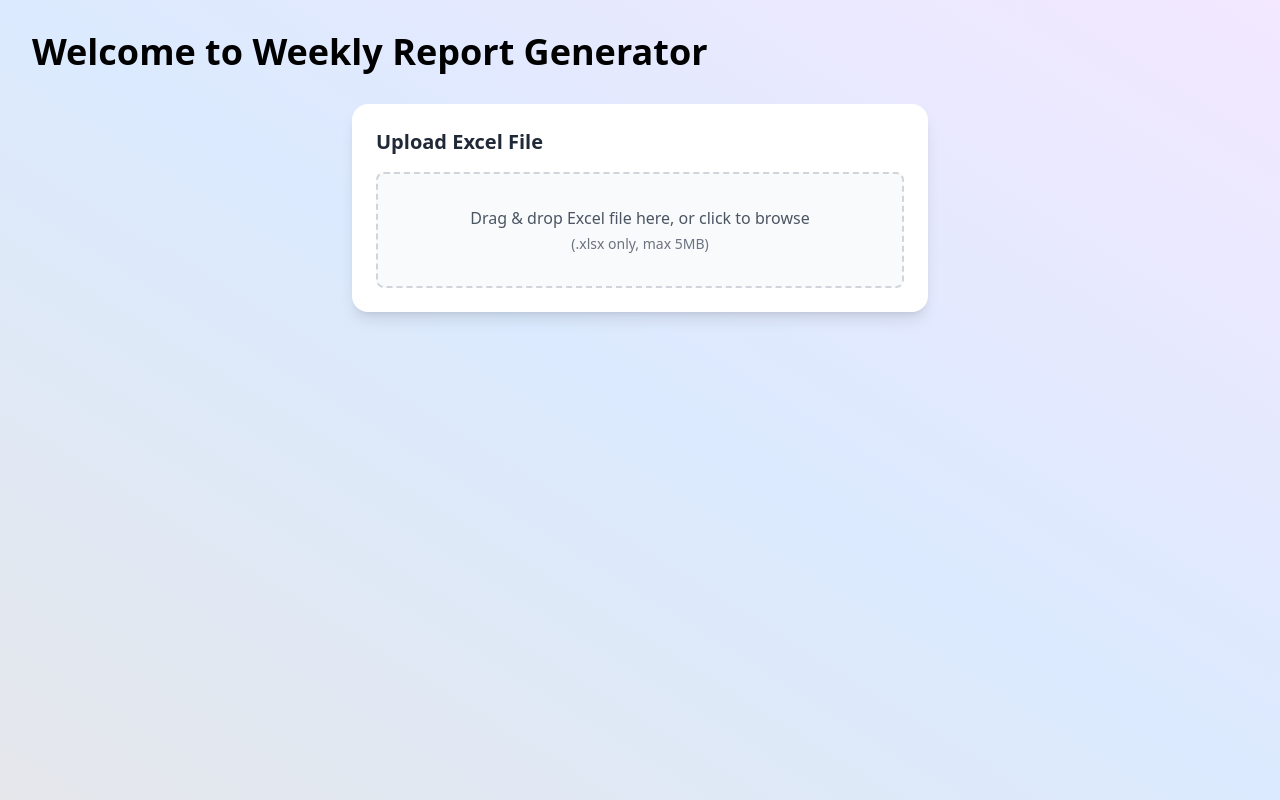
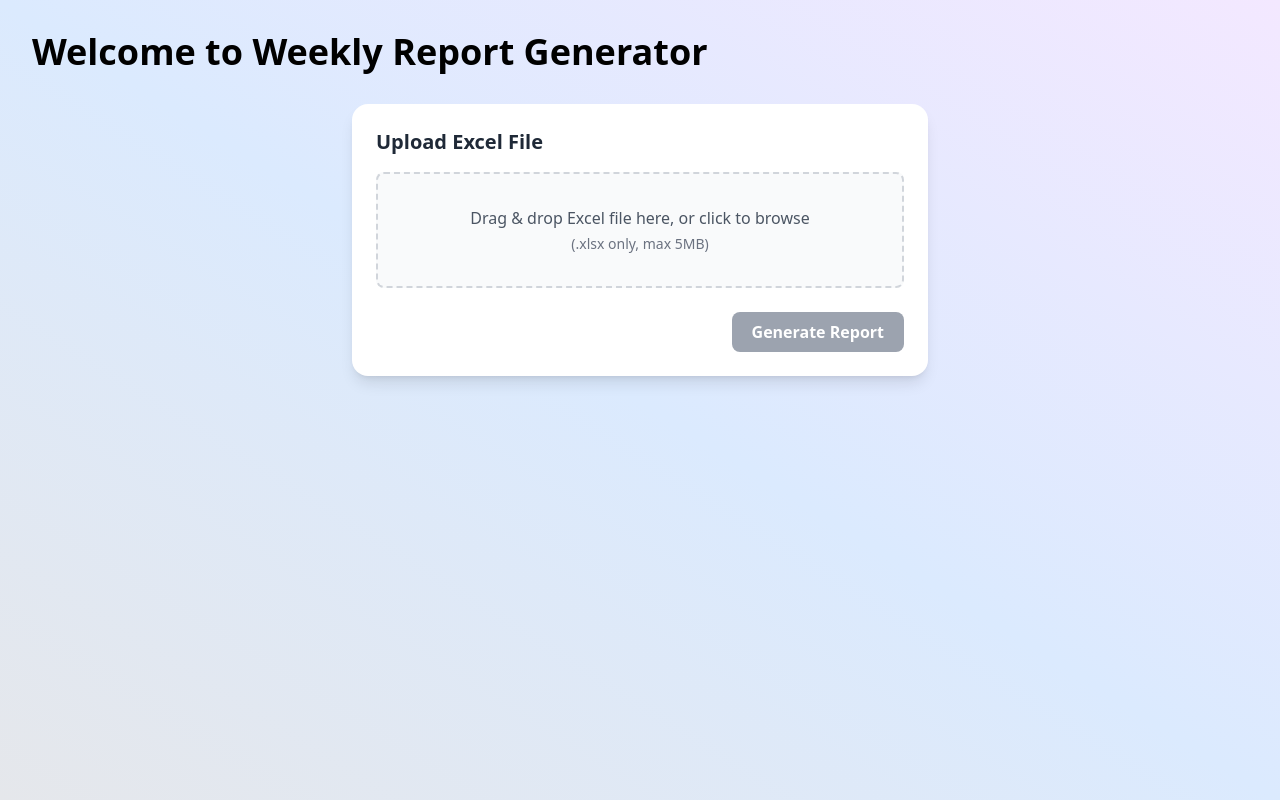
Before and after one commit to codingmaniacpri/WeeklyReport_Excel_to_PPT, a React (Vite) app in the folder frontend/: page / in a window 1280 px wide. Built offline with nearby package versions, Linux system fonts and the light colour scheme.

Commit message:
Implementing validation in frontend

```diff
--- a/frontend/package.json
+++ b/frontend/package.json
@@ -10,6 +10,7 @@
     "preview": "vite preview"
   },
   "dependencies": {
+    "axios": "^1.11.0",
     "jszip": "^3.10.1",
     "react": "^19.1.1",
     "react-dom": "^19.1.1",
--- a/frontend/src/components/FileUpload.tsx
+++ b/frontend/src/components/FileUpload.tsx
@@ -1,22 +1,23 @@
+
 // import React, { useRef, useState } from "react";
-// import JSZip from "jszip";
+// import * as XLSX from "xlsx";
 
-// export type PreviewData = { [fileName: string]: string };
+// export type SheetPreviewData = {
+//   sheetName: string;
+//   data: Array<Array<string | number | null>>;
+// };
 
 // interface Props {
-//   onPreview: (data: PreviewData) => void;
+//   onPreview: (data: SheetPreviewData[]) => void;
 //   onDownload: (url: string) => void;
 //   companyName: string;
 //   projectTitle: string;
 //   logoFile: File | null;
 // }
 
-// const FileUpload: React.FC<Props> = ({
-//   onPreview,
-// }) => {
+// const FileUpload: React.FC<Props> = ({ onPreview }) => {
 //   const fileInputRef = useRef<HTMLInputElement>(null);
 //   const [selectedFile, setSelectedFile] = useState<File | null>(null);
-//   const [uploading] = useState(false);
 //   const [error, setError] = useState<string | null>(null);
 //   const [dragOver, setDragOver] = useState(false);
 
@@ -29,42 +30,63 @@
 //     if (!allowedTypes.includes(file.type)) {
 //       setError("Only .xlsx files are supported.");
 //       setSelectedFile(null);
-//       onPreview({});
+//       onPreview([]);
 //       return;
 //     }
 //     if (file.size > maxSizeMB * 1024 * 1024) {
 //       setError("File size must be less than 5MB.");
 //       setSelectedFile(null);
-//       onPreview({});
+//       onPreview([]);
 //       return;
 //     }
 
 //     setError(null);
 //     setSelectedFile(file);
 
-//     // Read Excel as ZIP and extract XML files for preview
 //     const reader = new FileReader();
-//     reader.onload = async (e) => {
+//     reader.onload = (e) => {
 //       const data = e.target?.result;
 //       if (!data) return;
+
 //       try {
-//         const zip = await JSZip.loadAsync(data);
-//         const preview: PreviewData = {};
-//         // Extract first 3 XML files text content for preview
-//         const xmlFiles = Object.keys(zip.files).filter((name) =>
-//           name.endsWith(".xml")
+//         const workbook = XLSX.read(data, { type: "array" });
+
+//         // Debugging logs
+//         console.log("Sheet Names Found:", workbook.SheetNames);
+//         workbook.SheetNames.forEach((name) => {
+//           const data = XLSX.utils.sheet_to_json(workbook.Sheets[name], {
+//             header: 1,
+//             defval: "",
+//           });
+//           console.log(
+//             `Sheet: ${name}, Rows: ${data.length}, Sample Row:`,
+//             data[0]
+//           );
+//         });
+//         //******************************************* */
+
+//         const sheetsPreview: SheetPreviewData[] = workbook.SheetNames.map(
+//           (sheetName) => {
+//             const worksheet = workbook.Sheets[sheetName];
+//             const sheetData = XLSX.utils.sheet_to_json(worksheet, {
+//               header: 1,
+//               defval: "", // fill empty cells to preserve structure
+//               raw: false, // format values properly, especially dates
+//             }) as (string | number | null)[][];
+//             return { sheetName, data: sheetData };
+//           }
 //         );
-//         for (let i = 0; i < Math.min(3, xmlFiles.length); i++) {
-//           preview[xmlFiles[i]] = await zip.files[xmlFiles[i]].async("text");
-//         }
-//         onPreview(preview);
-//       } catch {
-//         setError("Failed to read Excel file as ZIP.");
-//         onPreview({});
+//         onPreview(sheetsPreview);
+//       } catch (error) {
+//         console.error("SheetJS parse error:", error);
+//         setError("Failed to parse Excel file.");
+//         onPreview([]);
 //       }
 //     };
 //     reader.readAsArrayBuffer(file);
 //   }
+
+//   // ... drag & drop handlers remain unchanged ...
 
 //   const handleDrop = (event: React.DragEvent<HTMLDivElement>) => {
 //     event.preventDefault();
@@ -85,19 +107,11 @@
 //     if (files && files[0]) validateAndSetFile(files[0]);
 //   };
 
-//   function handleGenerateReport() {
-//     if (!selectedFile) {
-//       setError("Please upload a valid Excel file.");
-//       return;
-//     }
-//     // TODO: Add your report generation API call here,
-//     // you may set uploading, progress, call backend and then
-//     // call onDownload with the download URL returned by backend
-//   }
-
 //   return (
 //     <div className="max-w-xl mx-auto p-6 bg-white shadow-lg rounded-2xl">
-//       <h2 className="text-xl font-bold text-gray-800 mb-4">Upload Excel File</h2>
+//       <h2 className="text-xl font-bold text-gray-800 mb-4">
+//         Upload Excel File
+//       </h2>
 //       <div
 //         className={`border-2 border-dashed rounded-lg p-8 text-center cursor-pointer transition-colors duration-200 ${
 //           dragOver ? "border-blue-500 bg-blue-50" : "border-gray-300 bg-gray-50"
@@ -123,31 +137,7 @@
 //         </p>
 //         <p className="text-sm text-gray-500 mt-1">(.xlsx only, max 5MB)</p>
 //       </div>
-
 //       {error && <p className="text-red-600 text-sm mt-3">⚠ {error}</p>}
-//       {uploading && (
-//         <div className="w-full bg-gray-200 rounded-full h-3 mt-4 overflow-hidden">
-//           <div
-//             className="bg-blue-500 h-3 text-xs text-white flex items-center justify-center transition-all duration-300"
-//             style={{ width: `${onprogress}%` }}
-//           >
-//           </div>
-//         </div>
-//       )}
-
-//       <div className="flex justify-end mt-6">
-//         <button
-//           disabled={!selectedFile || uploading}
-//           onClick={handleGenerateReport}
-//           className={`px-5 py-2 rounded-lg font-semibold text-white transition-colors duration-200 ${
-//             !selectedFile || uploading
-//               ? "bg-gray-400 cursor-not-allowed"
-//               : "bg-blue-600 hover:bg-blue-700"
-//           }`}
-//         >
-//           {uploading ? "Generating Report..." : "Generate Report"}
-//         </button>
-//       </div>
 //     </div>
 //   );
 // };
@@ -156,6 +146,7 @@
 
 import React, { useRef, useState } from "react";
 import * as XLSX from "xlsx";
+import axios from "axios";
 
 export type SheetPreviewData = {
   sheetName: string;
@@ -170,11 +161,13 @@ interface Props {
   logoFile: File | null;
 }
 
-const FileUpload: React.FC<Props> = ({ onPreview }) => {
+const FileUpload: React.FC<Props> = ({ onPreview, onDownload }) => {
   const fileInputRef = useRef<HTMLInputElement>(null);
   const [selectedFile, setSelectedFile] = useState<File | null>(null);
   const [error, setError] = useState<string | null>(null);
   const [dragOver, setDragOver] = useState(false);
+  const [uploading, setUploading] = useState(false);
+  const [uploadProgress, setUploadProgress] = useState(0);
 
   const allowedTypes = [
     "application/vnd.openxmlformats-officedocument.spreadsheetml.sheet",
@@ -194,10 +187,10 @@ const FileUpload: React.FC<Props> = ({ onPreview }) => {
       onPreview([]);
       return;
     }
-
     setError(null);
     setSelectedFile(file);
 
+    // Parse file for preview instantly using SheetJS
     const reader = new FileReader();
     reader.onload = (e) => {
       const data = e.target?.result;
@@ -205,35 +198,20 @@ const FileUpload: React.FC<Props> = ({ onPreview }) => {
 
       try {
         const workbook = XLSX.read(data, { type: "array" });
-
-        // Debugging logs
-        console.log("Sheet Names Found:", workbook.SheetNames);
-        workbook.SheetNames.forEach((name) => {
-          const data = XLSX.utils.sheet_to_json(workbook.Sheets[name], {
-            header: 1,
-            defval: "",
-          });
-          console.log(
-            `Sheet: ${name}, Rows: ${data.length}, Sample Row:`,
-            data[0]
-          );
-        });
-        //******************************************* */
-
         const sheetsPreview: SheetPreviewData[] = workbook.SheetNames.map(
           (sheetName) => {
             const worksheet = workbook.Sheets[sheetName];
             const sheetData = XLSX.utils.sheet_to_json(worksheet, {
               header: 1,
-              defval: "", // fill empty cells to preserve structure
-              raw: false, // format values properly, especially dates
+              defval: "", // fill empty cells
+              raw: false, // format dates properly
             }) as (string | number | null)[][];
             return { sheetName, data: sheetData };
           }
         );
         onPreview(sheetsPreview);
       } catch (error) {
-        console.error("SheetJS parse error:", error);
+        console.error("Failed to parse Excel file:", error);
         setError("Failed to parse Excel file.");
         onPreview([]);
       }
@@ -241,8 +219,7 @@ const FileUpload: React.FC<Props> = ({ onPreview }) => {
     reader.readAsArrayBuffer(file);
   }
 
-  // ... drag & drop handlers remain unchanged ...
-
+  // Handlers for drag & drop etc.
   const handleDrop = (event: React.DragEvent<HTMLDivElement>) => {
     event.preventDefault();
     setDragOver(false);
@@ -262,11 +239,50 @@ const FileUpload: React.FC<Props> = ({ onPreview }) => {
     if (files && files[0]) validateAndSetFile(files[0]);
   };
 
+  // API Upload with progress and download handling
+  async function handleGenerateReport() {
+    if (!selectedFile) {
+      setError("Please upload a valid Excel file.");
+      return;
+    }
+
+    setError(null);
+    setUploading(true);
+    setUploadProgress(0);
+
+    const formData = new FormData();
+    formData.append("file", selectedFile);
+
+    try {
+      const response = await axios.post("/api/upload-report", formData, {
+        headers: {
+          "Content-Type": "multipart/form-data",
+        },
+        onUploadProgress: (progressEvent) => {
+          const percentComplete =
+            progressEvent.total && progressEvent.total > 0
+              ? Math.round((progressEvent.loaded * 100) / progressEvent.total)
+              : 0;
+          setUploadProgress(percentComplete);
+        },
+      });
+      // Assume backend returns { downloadUrl: '...' }
+      const downloadUrl = response.data.downloadUrl;
+      onDownload(downloadUrl);
+    // } catch (err) {
+    //   setError(
+    //     err.response?.data?.message ||
+    //       "Failed to upload and generate report. Please try again."
+    //   );
+    } finally {
+      setUploading(false);
+      setUploadProgress(0);
+    }
+  }
+
   return (
     <div className="max-w-xl mx-auto p-6 bg-white shadow-lg rounded-2xl">
-      <h2 className="text-xl font-bold text-gray-800 mb-4">
-        Upload Excel File
-      </h2>
+      <h2 className="text-xl font-bold text-gray-800 mb-4">Upload Excel File</h2>
       <div
         className={`border-2 border-dashed rounded-lg p-8 text-center cursor-pointer transition-colors duration-200 ${
           dragOver ? "border-blue-500 bg-blue-50" : "border-gray-300 bg-gray-50"
@@ -281,6 +297,7 @@ const FileUpload: React.FC<Props> = ({ onPreview }) => {
           type="file"
           accept=".xlsx"
           onChange={handleFileChange}
+          disabled={uploading}
           hidden
         />
         <p className="text-gray-600 font-medium">
@@ -292,7 +309,33 @@ const FileUpload: React.FC<Props> = ({ onPreview }) => {
         </p>
         <p className="text-sm text-gray-500 mt-1">(.xlsx only, max 5MB)</p>
       </div>
+
       {error && <p className="text-red-600 text-sm mt-3">⚠ {error}</p>}
+
+      {uploading && (
+        <div className="w-full bg-gray-200 rounded-full h-3 mt-4 overflow-hidden">
+          <div
+            className="bg-blue-600 h-3 text-xs text-white flex items-center justify-center transition-all duration-300"
+            style={{ width: `${uploadProgress}%` }}
+          >
+            {uploadProgress}%
+          </div>
+        </div>
+      )}
+
+      <div className="flex justify-end mt-6">
+        <button
+          disabled={!selectedFile || uploading}
+          onClick={handleGenerateReport}
+          className={`px-5 py-2 rounded-lg font-semibold text-white transition-colors duration-200 ${
+            !selectedFile || uploading
+              ? "bg-gray-400 cursor-not-allowed"
+              : "bg-blue-600 hover:bg-blue-700"
+          }`}
+        >
+          {uploading ? "Generating Report..." : "Generate Report"}
+        </button>
+      </div>
     </div>
   );
 };
```
Also changed, not shown: 1 other file (tests, documents, lock files or other folders).
